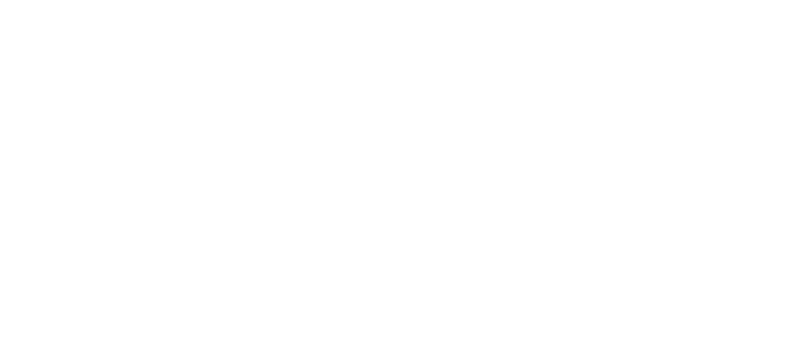
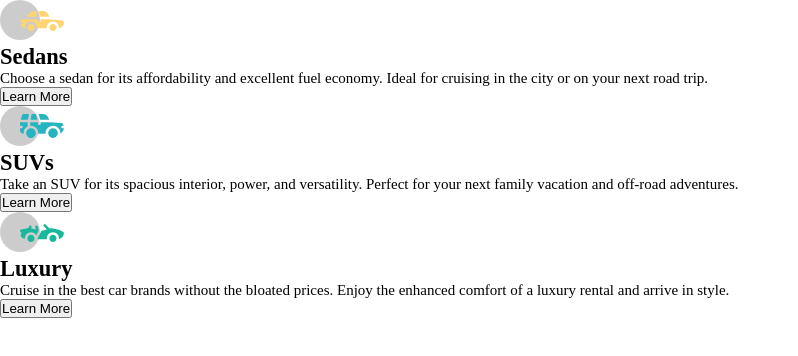
Before and after one commit to john-k-phillips/fm-3-column-preview-card, a website: page index.html in a window 1280 px wide. Shown: the whole page, without its empty margins (0-798 px from the left). Drawn offline with Linux system fonts and the light colour scheme.

Commit message:
Base HTML layout with semantic meaning.

```diff
--- a/index.html
+++ b/index.html
@@ -9,18 +9,34 @@
   <title>Frontend Mentor | 3 Column Preview Card</title>
 </head>
   <body>
-    <!--
-      Sedans
-      Choose a sedan for its affordability and excellent fuel economy. Ideal for cruising in the city
-      or on your next road trip.
-
-      SUVs
-      Take an SUV for its spacious interior, power, and versatility. Perfect for your next family vacation
-      and off-road adventures.
-
-      Luxury
-      Cruise in the best car brands without the bloated prices. Enjoy the enhanced comfort of a luxury
-      rental and arrive in style. -->
-
+      <div class="container">
+        <section class="sedans">
+          <img src="./images/icon-sedans.svg" alt="seadans car">
+          <h2>Sedans</h2>
+          <p>
+            Choose a sedan for its affordability and excellent fuel economy. Ideal for cruising in the city
+            or on your next road trip.
+          </p>
+          <button>Learn More</button>
+        </section>
+        <section class="suvs">
+          <img src="./images/icon-suvs.svg" alt="suvs car">
+          <h2>SUVs</h2>
+          <p>
+            Take an SUV for its spacious interior, power, and versatility. Perfect for your next family vacation
+            and off-road adventures.
+          </p>
+          <button>Learn More</button>
+        </section>
+        <section class="luxary">
+          <img src="./images/icon-luxury.svg" alt="luxury car">
+          <h2>Luxury</h2>
+          <p>
+            Cruise in the best car brands without the bloated prices. Enjoy the enhanced comfort of a luxury
+             rental and arrive in style.
+          </p>
+          <button>Learn More</button>
+        </section>
+      </div>
     </body>
 </html>
```
